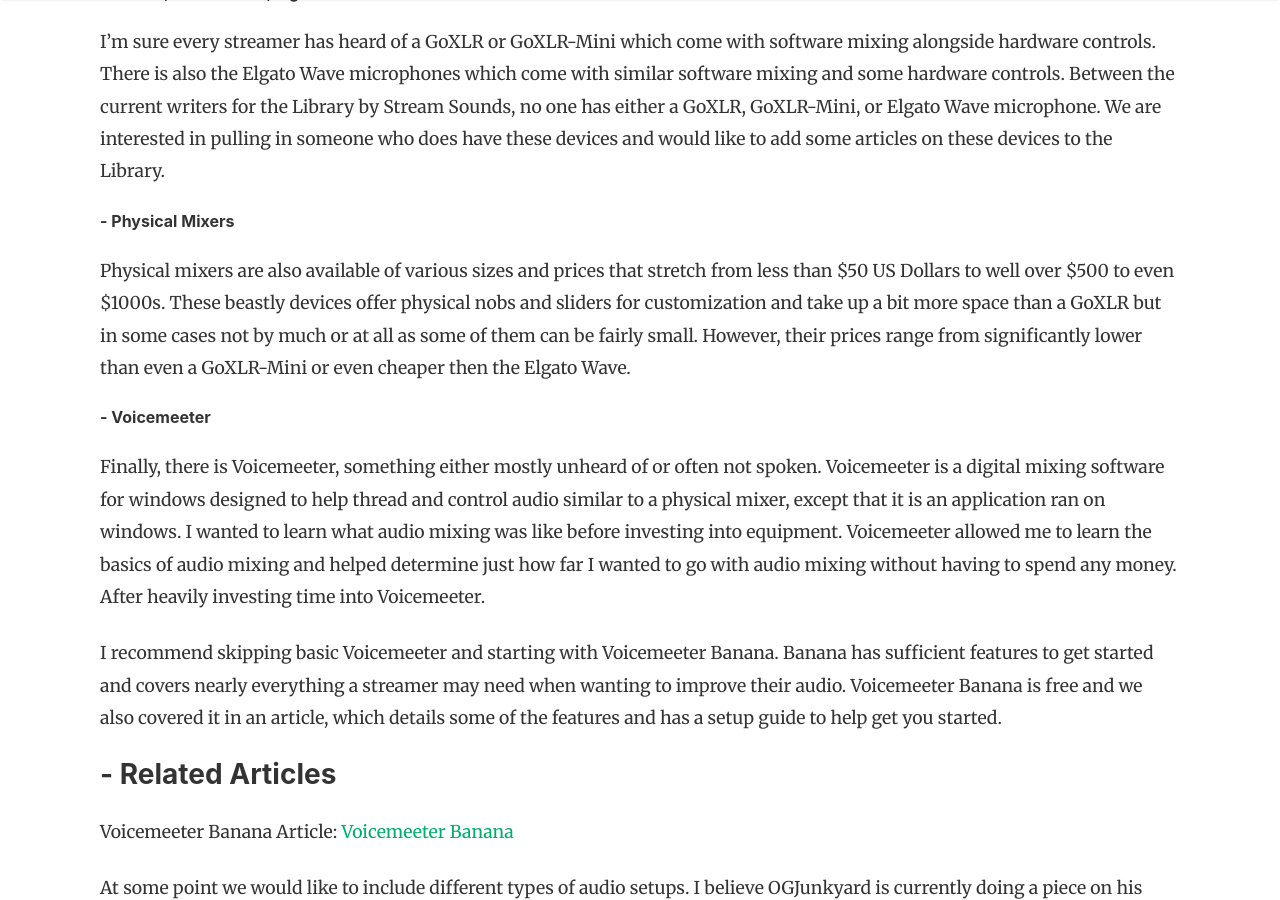
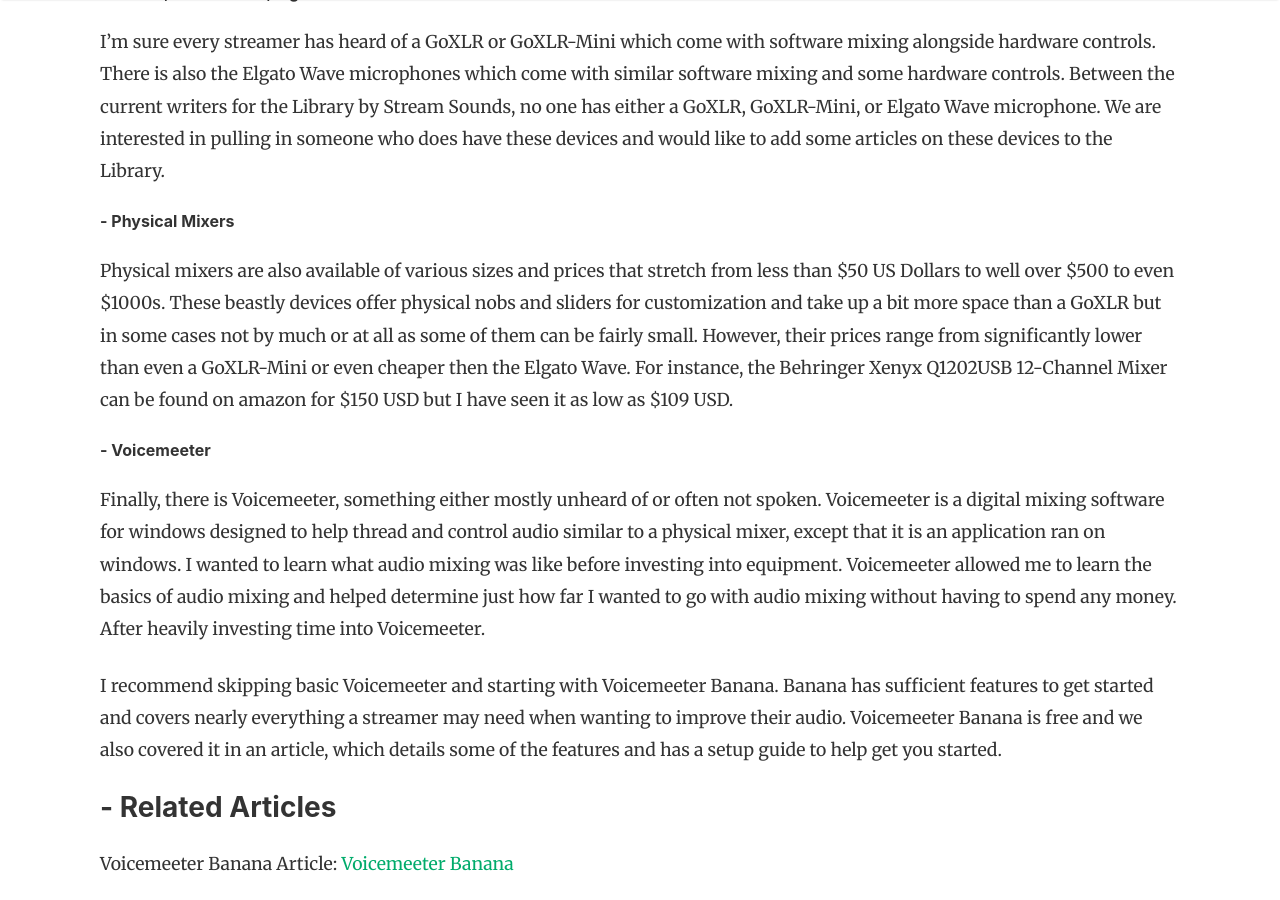
Before and after one commit to StreamSounds/library, a Jekyll site: the page built from _posts/2021-01-13-an-introduction-to-mixing-audio.md, in a window 1280 px wide and 900 px high, scrolled down 2386 px. Built offline with Jekyll 4.4.1, drawn with Linux system fonts in a browser that asks for light colours; nearby versions of some CDN libraries.

Commit message:
Update 2021-01-13-an-introduction-to-mixing-audio.md
added mixer price reference

```diff
--- a/_posts/2021-01-13-an-introduction-to-mixing-audio.md
+++ b/_posts/2021-01-13-an-introduction-to-mixing-audio.md
@@ -29,7 +29,7 @@
  I'm sure every streamer has heard of a GoXLR or GoXLR-Mini which come with software mixing alongside hardware controls. There is also the Elgato Wave microphones which come with similar software mixing and some hardware controls. Between the current writers for the Library by Stream Sounds, no one has either a GoXLR, GoXLR-Mini, or Elgato Wave microphone. We are interested in pulling in someone who does have these devices and would like to add some articles on these devices to the Library.
 
 ###### - Physical Mixers
-Physical mixers are also available of various sizes and prices that stretch from less than $50 US Dollars to well over $500 to even $1000s. These beastly devices offer physical nobs and sliders for customization and take up a bit more space than a GoXLR but in some cases not by much or at all as some of them can be fairly small. However, their prices range from significantly lower than even a GoXLR-Mini or even cheaper then the Elgato Wave.
+Physical mixers are also available of various sizes and prices that stretch from less than $50 US Dollars to well over $500 to even $1000s. These beastly devices offer physical nobs and sliders for customization and take up a bit more space than a GoXLR but in some cases not by much or at all as some of them can be fairly small. However, their prices range from significantly lower than even a GoXLR-Mini or even cheaper then the Elgato Wave. For instance, the Behringer Xenyx Q1202USB 12-Channel Mixer can be found on amazon for $150 USD but I have seen it as low as $109 USD.
 
 ###### - Voicemeeter
 Finally, there is Voicemeeter, something either mostly unheard of or often not spoken. Voicemeeter is a digital mixing software for windows designed to help thread and control audio similar to a physical mixer, except that it is an application ran on windows. I wanted to learn what audio mixing was like before investing into equipment. Voicemeeter allowed me to learn the basics of audio mixing and helped determine just how far I wanted to go with audio mixing without having to spend any money. After heavily investing time into Voicemeeter.
```
